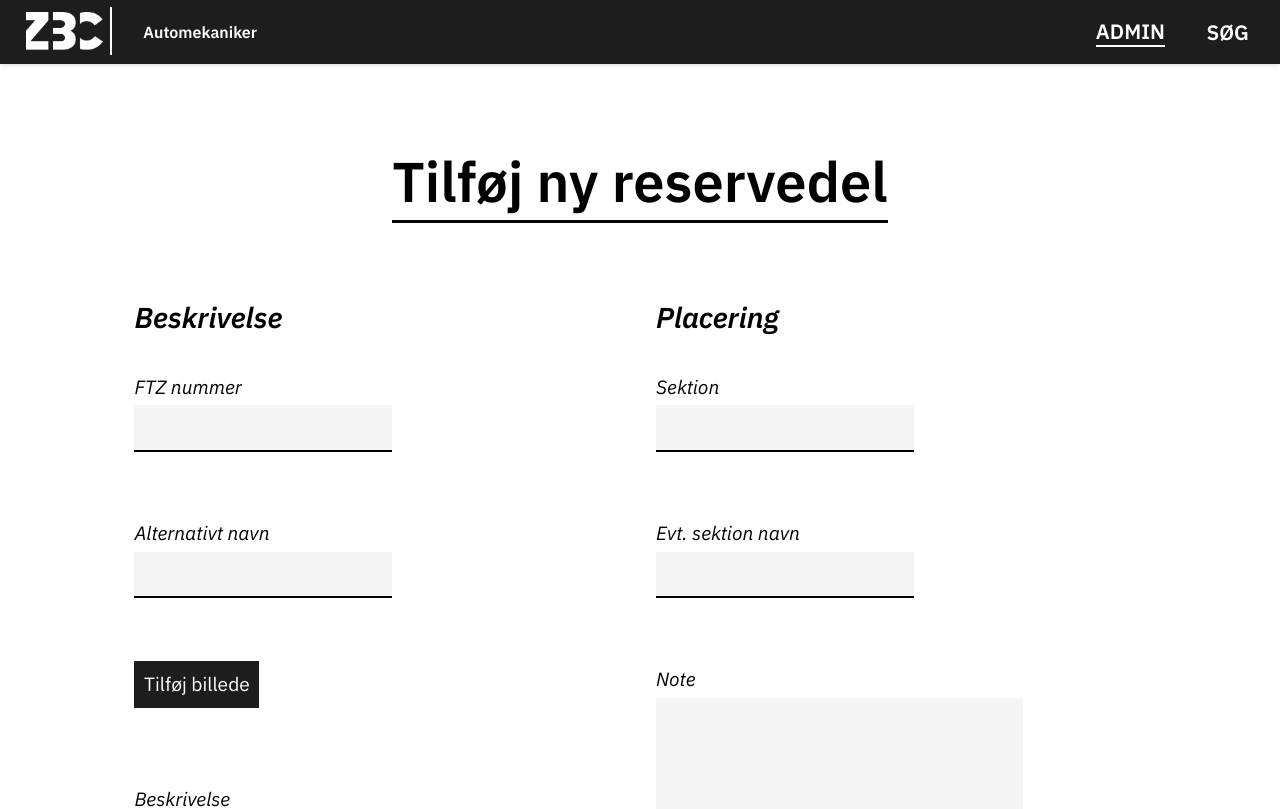
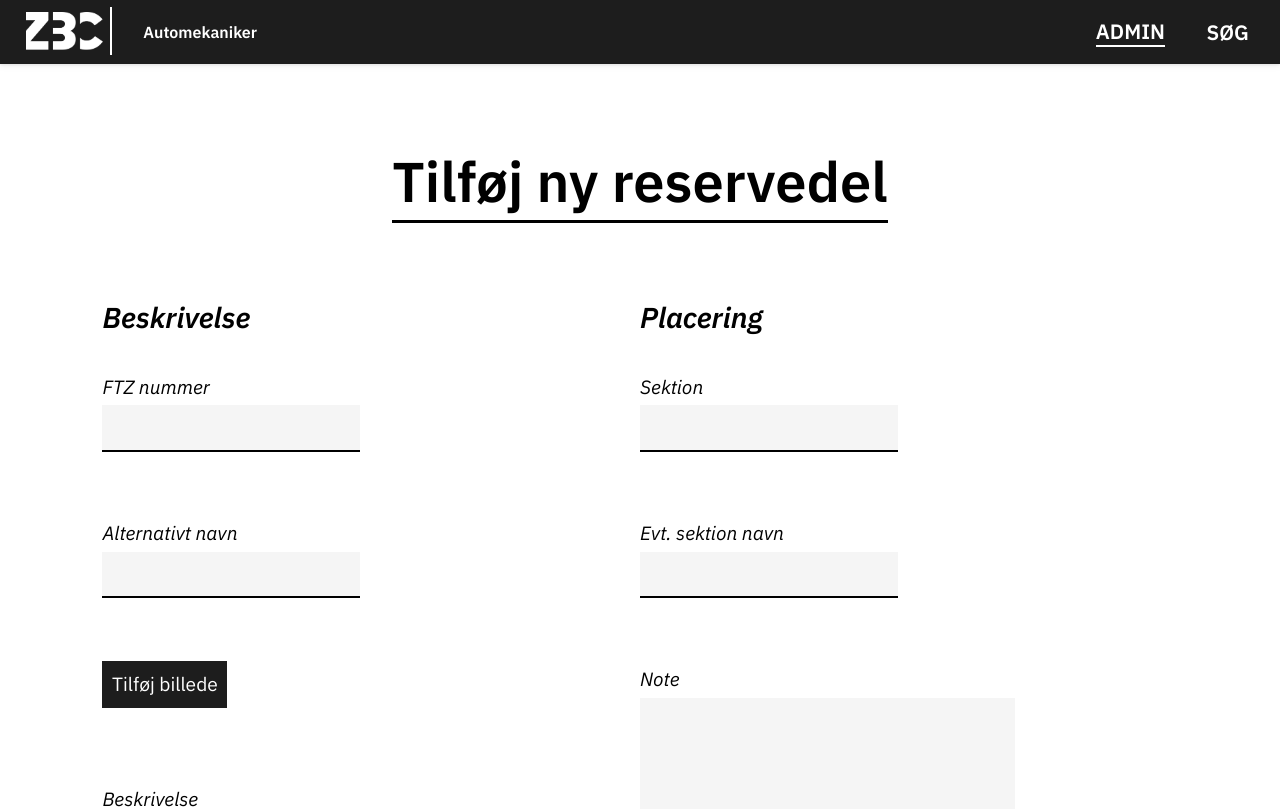
Before and after one commit to LinusTM/inventory-system, a SvelteKit app in the folder frontend/: page /admin in a window 1280 px wide. Shown: the top 809 px of the page. Built offline with nearby package versions, Linux system fonts and the light colour scheme.

Commit message:
Removed unnecessary margin.

```diff
--- a/frontend/src/routes/+page.svelte
+++ b/frontend/src/routes/+page.svelte
@@ -39,6 +39,7 @@
  ];
 </script>
 
+		font-size: 10rem;
 <h1><span>Søg på reservedel</span></h1>
 
 <form id="form">
@@ -60,10 +61,6 @@
 
 <style lang="scss">
 	@import '../scss/text.scss';
-
-	#container {
-		margin-left: 2rem;
-	}
 
 	#result {
 		display: flex;
--- a/frontend/src/routes/admin/+page.svelte
+++ b/frontend/src/routes/admin/+page.svelte
@@ -60,7 +60,6 @@
 	}
 	@media screen and (max-width: 796px) {
 		#container {
-			margin-left: 4rem;
 			grid-template-rows: auto;
 			grid-template-columns: 100%;
 			grid-template-areas:
@@ -74,7 +73,6 @@
 
 	@media screen and (min-width: 797px) {
 		#container {
-			margin-left: 2rem;
 			grid-template-rows: 60% 30% 10%;
 			grid-template-columns: 50% 50%;
 			grid-template-areas:
```
